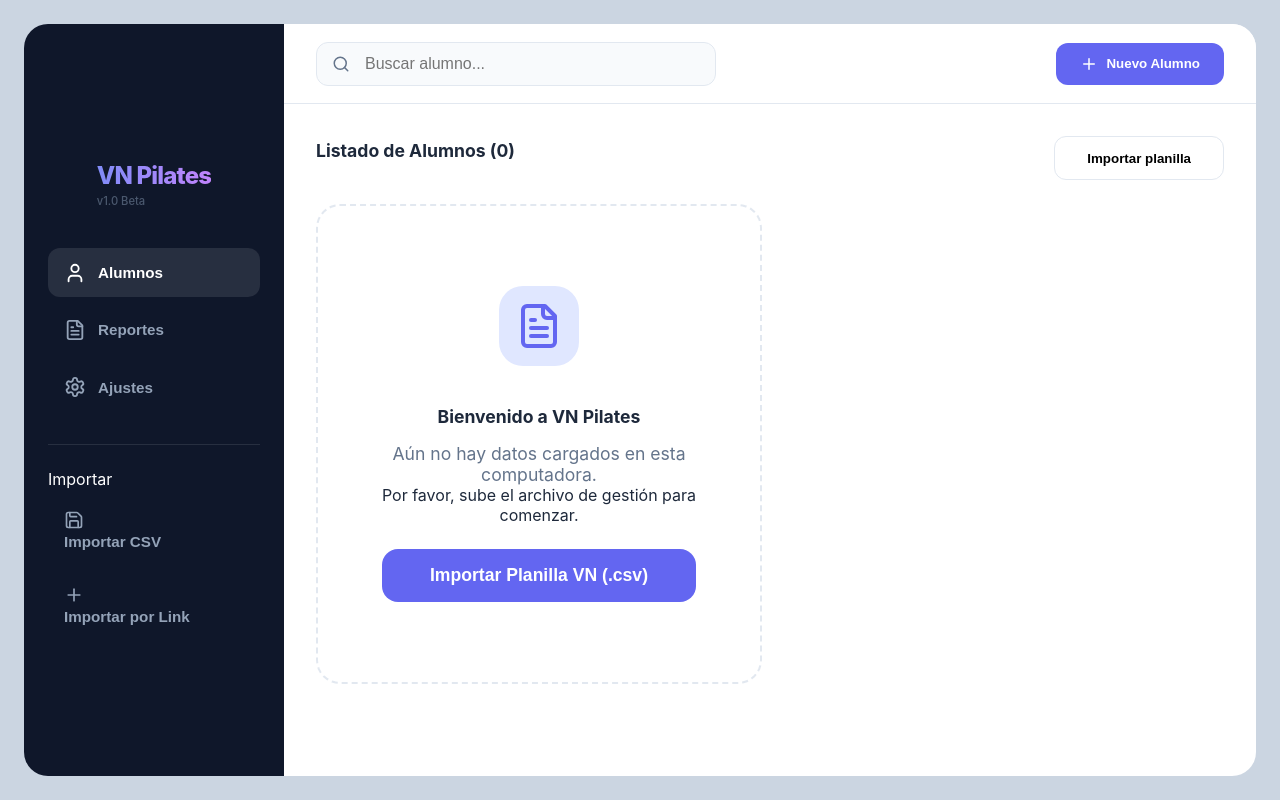
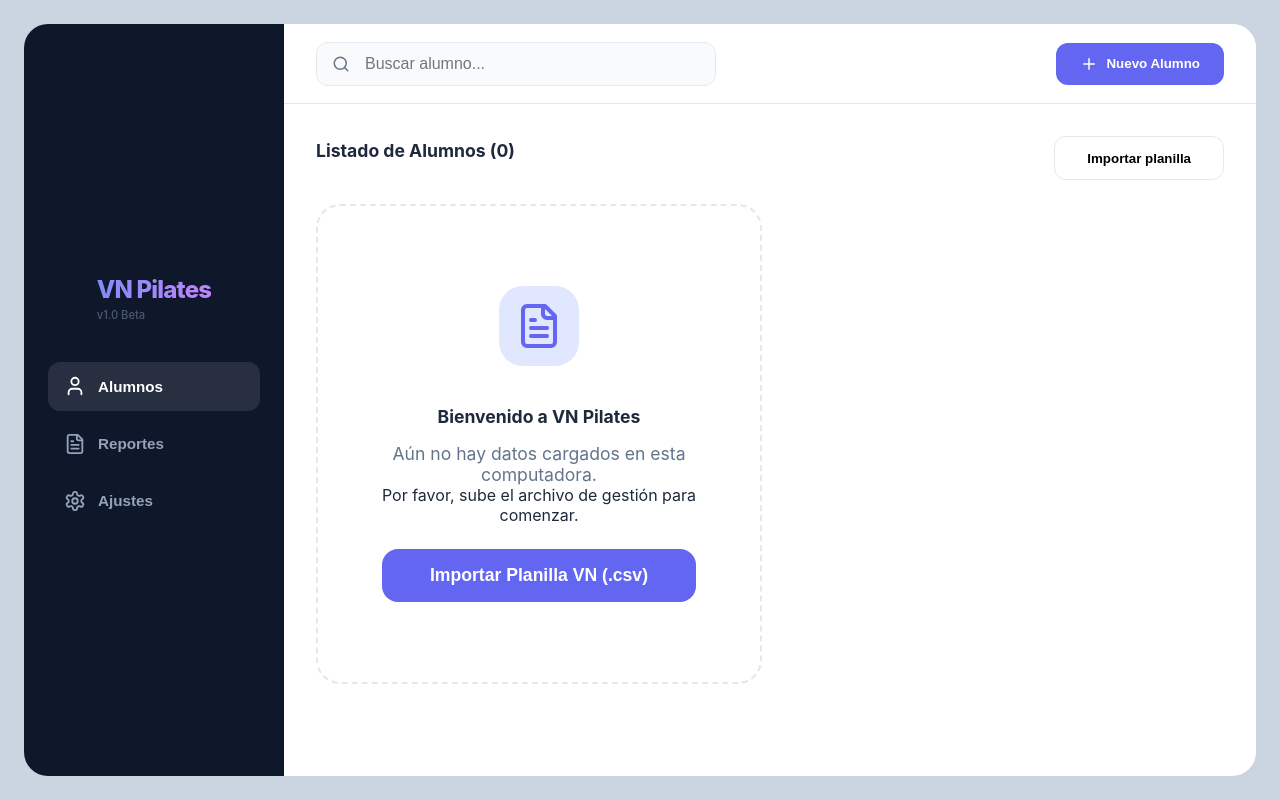
Before and after one commit to devOr05/vn-pilates, a React (Vite) app: page / in a window 1280 px wide. Built offline with nearby package versions, Linux system fonts and the light colour scheme.

Commit message:
Side bar clean up and final encoding fixes

```diff
--- a/src/App.jsx
+++ b/src/App.jsx
@@ -160,7 +160,7 @@ function App() {
             const text = await response.text();
             const { students: parsedStudents, automaticExpenses } = await parsePilatesCSV(text);
 
-            if (!parsedStudents || parsedStudents.length === 0) throw new Error('No se encontraron alumnos v├ílidos en este archivo.');
+            if (!parsedStudents || parsedStudents.length === 0) throw new Error('No se encontraron alumnos válidos en este archivo.');
 
             setStudents(parsedStudents);
             setFileExpenses(automaticExpenses);
@@ -188,7 +188,7 @@ function App() {
         const isCSV = file.name.toLowerCase().endsWith('.csv') || file.type === 'text/csv' || file.type === 'application/vnd.ms-excel';
 
         if (!isCSV && file.type !== "") {
-            if (!window.confirm(`El archivo "${file.name}" no parece un CSV est├índar. ¿Deseas intentar cargarlo de todas formas?`)) {
+            if (!window.confirm(`El archivo "${file.name}" no parece un CSV estándar. ¿Deseas intentar cargarlo de todas formas?`)) {
                 return;
             }
         }
@@ -201,7 +201,7 @@ function App() {
 
             const { students: parsedStudents, automaticExpenses } = await parsePilatesCSV(text);
             if (!parsedStudents || parsedStudents.length === 0) {
-                throw new Error('No se encontraron alumnos v├ílidos en el archivo');
+                throw new Error('No se encontraron alumnos válidos en el archivo');
             }
 
             setStudents(parsedStudents);
@@ -737,15 +737,6 @@ function App() {
                         </button>
                     </div>
 
-                    <div className="nav-group separator">
-                        <label className="nav-label">Importar</label>
-                        <button className="nav-item action" onClick={() => fileInputRef.current.click()}>
-                            <Save size={20} /> <span>Importar CSV</span>
-                        </button>
-                        <button className="nav-item action" onClick={() => setShowLinkModal(true)}>
-                            <Plus size={20} /> <span>Importar por Link</span>
-                        </button>
-                    </div>
                 </nav>
             </aside>
 
```
